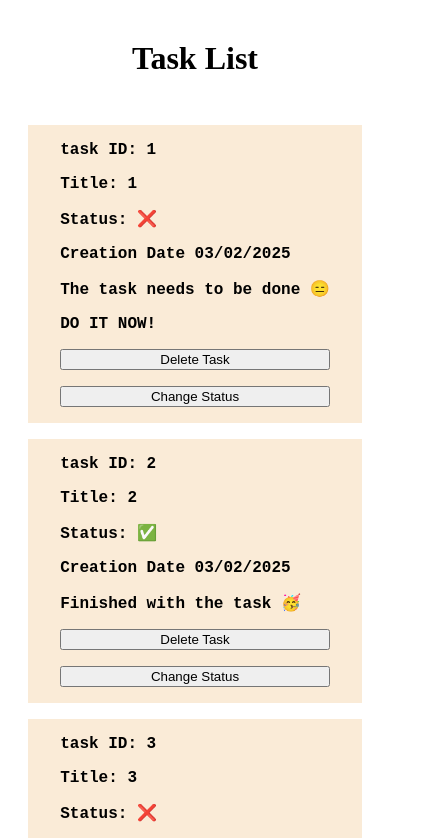
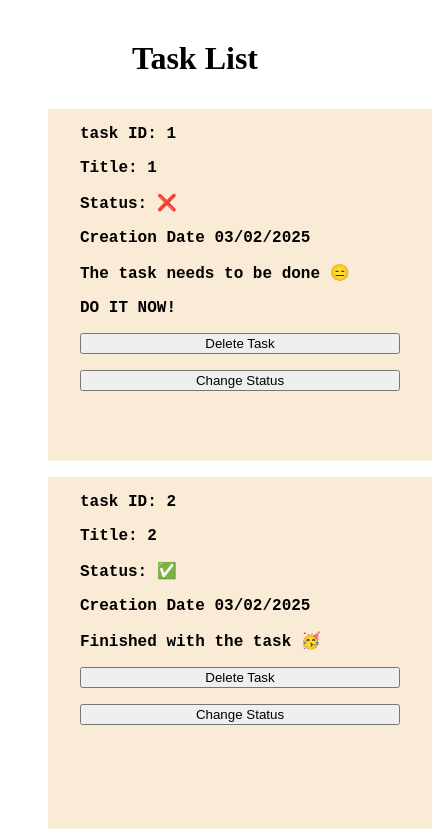
Before and after one commit to cr9169/task-manager, an Angular app: page / in a window 390 px wide. Shown: the top 838 px of the page, 448 px wide, since content can reach past the window. Built offline with nearby package versions, Linux system fonts and the light colour scheme.

Commit message:
feat: update task item and list styles for improved layout and responsiveness

```diff
--- a/src/app/components/task-list/task-item/task-item.component.scss
+++ b/src/app/components/task-list/task-item/task-item.component.scss
@@ -1,4 +1,6 @@
 .task-item {
+  width: 20rem;
+  aspect-ratio: 1;
   display: flex;
   flex-direction: column;
   background-color: antiquewhite;
--- a/src/app/components/task-list/task-list.component.scss
+++ b/src/app/components/task-list/task-list.component.scss
@@ -10,11 +10,10 @@
   }
 
   > ul {
-    height: fit-content;
-    padding: 0;
-    list-style: none;
-    display: flex;
-    flex-direction: column;
+    display: grid;
+    grid-template-columns: repeat(auto-fit, 25rem);
+    max-width: 100%;
+    margin: 0 auto;
     gap: 1rem;
   }
 }
```
